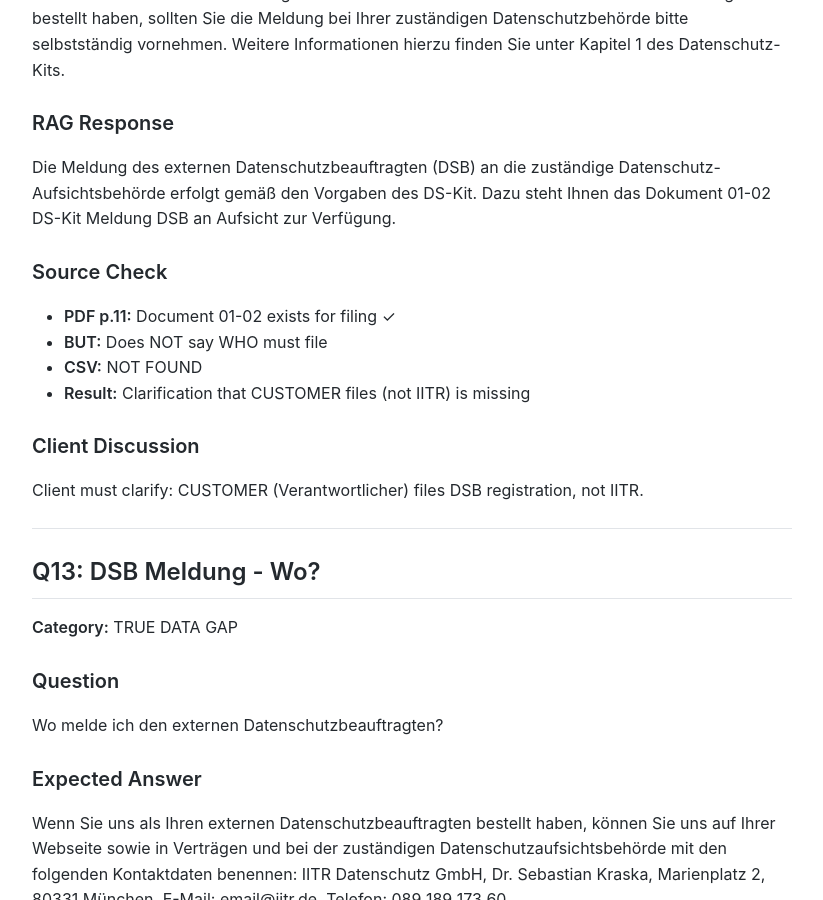
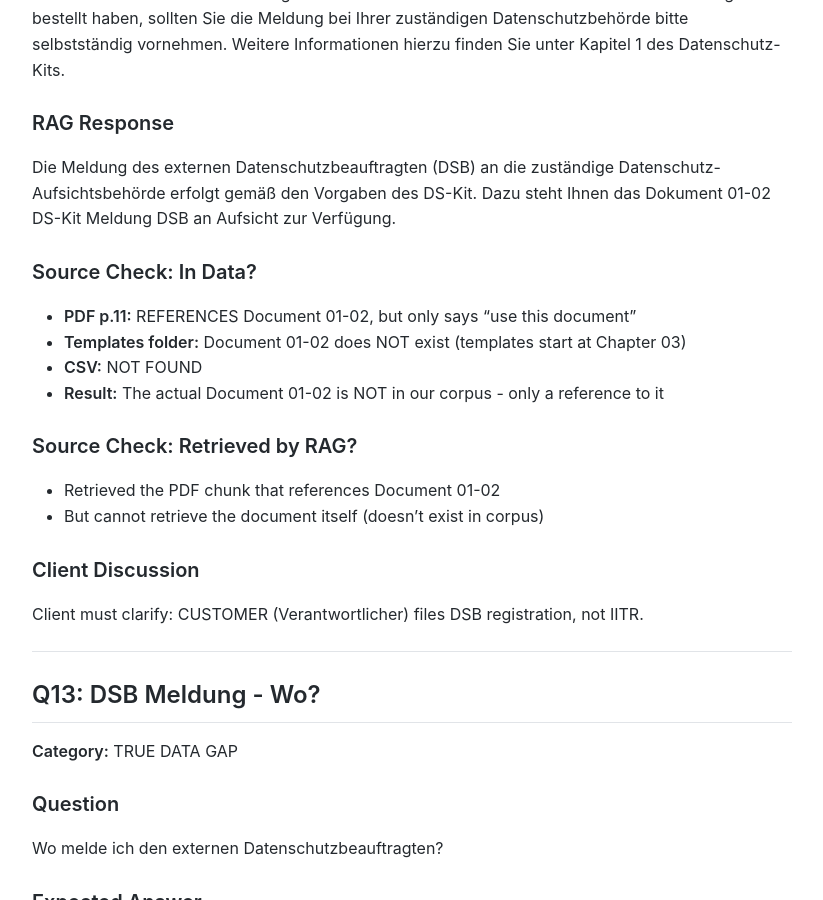
Before and after one commit to MariusWilsch/public-wilsch-ai-pages, a Jekyll site: the page built from project/iitr/dskit-rag-validation-2026-01-15.md, in a window 1280 px wide and 900 px high, scrolled down 3240 px. Shown: the whole window, without its empty margins (228-1051 px from the left). Built offline with Jekyll 4.4.1, drawn with Linux system fonts in a browser that asks for light colours; our own code applies the rules of GitHub Pages for plain Markdown files.

Commit message:
Sync from hippocampus 2026-01-15

```diff
--- a/project/iitr/dskit-rag-validation-2026-01-15.md
+++ b/project/iitr/dskit-rag-validation-2026-01-15.md
@@ -97,11 +97,15 @@ Die Meldung des Datenschutzbeauftragten bei der zuständigen Datenschutzaufsicht
 ### RAG Response
 Die Meldung des externen Datenschutzbeauftragten (DSB) an die zuständige Datenschutz-Aufsichtsbehörde erfolgt gemäß den Vorgaben des DS-Kit. Dazu steht Ihnen das Dokument 01-02 DS-Kit Meldung DSB an Aufsicht zur Verfügung.
 
-### Source Check
-- **PDF p.11:** Document 01-02 exists for filing ✓
-- **BUT:** Does NOT say WHO must file
+### Source Check: In Data?
+- **PDF p.11:** REFERENCES Document 01-02, but only says "use this document"
+- **Templates folder:** Document 01-02 does NOT exist (templates start at Chapter 03)
 - **CSV:** NOT FOUND
-- **Result:** Clarification that CUSTOMER files (not IITR) is missing
+- **Result:** The actual Document 01-02 is NOT in our corpus - only a reference to it
+
+### Source Check: Retrieved by RAG?
+- Retrieved the PDF chunk that references Document 01-02
+- But cannot retrieve the document itself (doesn't exist in corpus)
 
 ### Client Discussion
 Client must clarify: CUSTOMER (Verantwortlicher) files DSB registration, not IITR.
```
